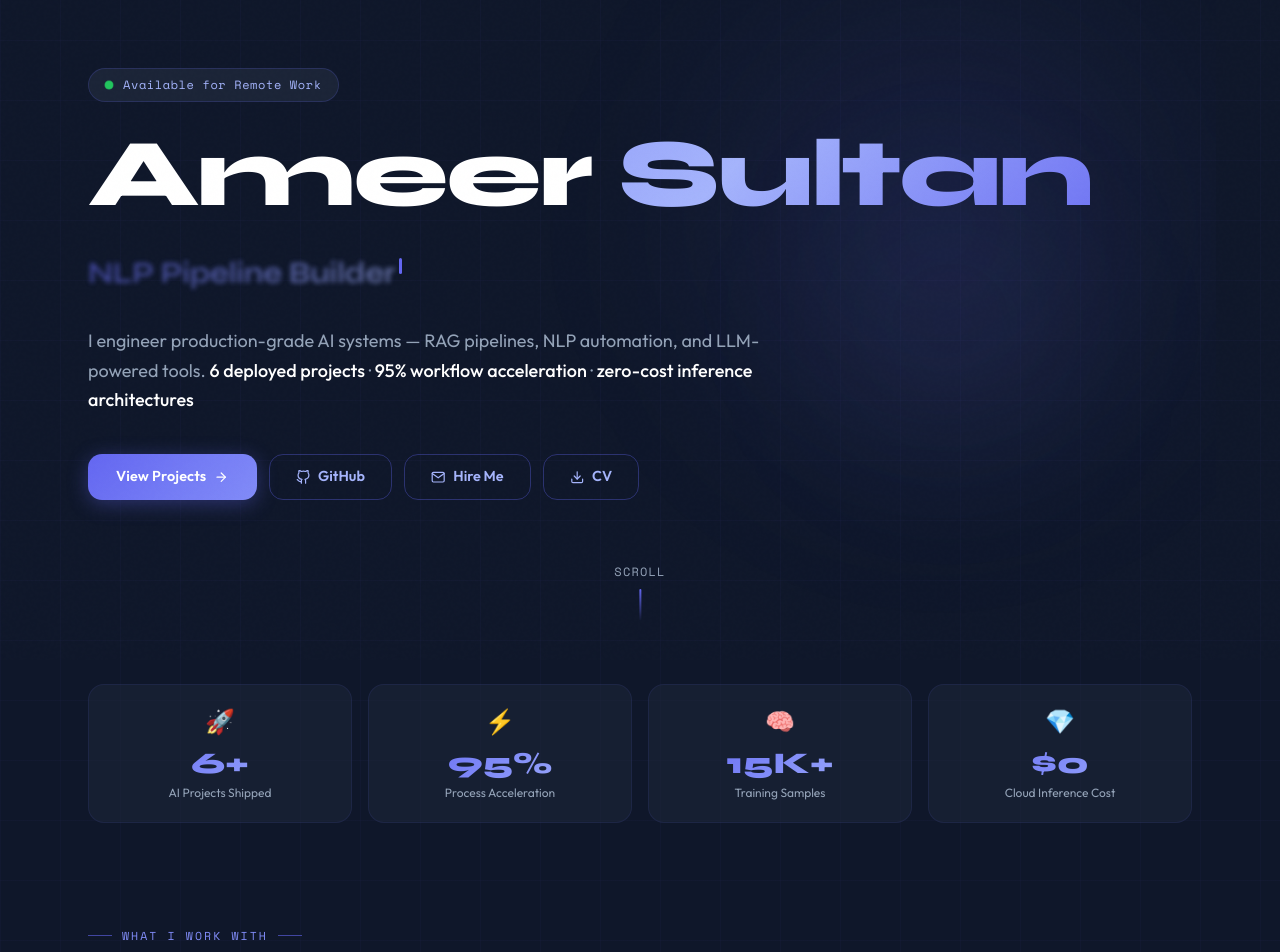
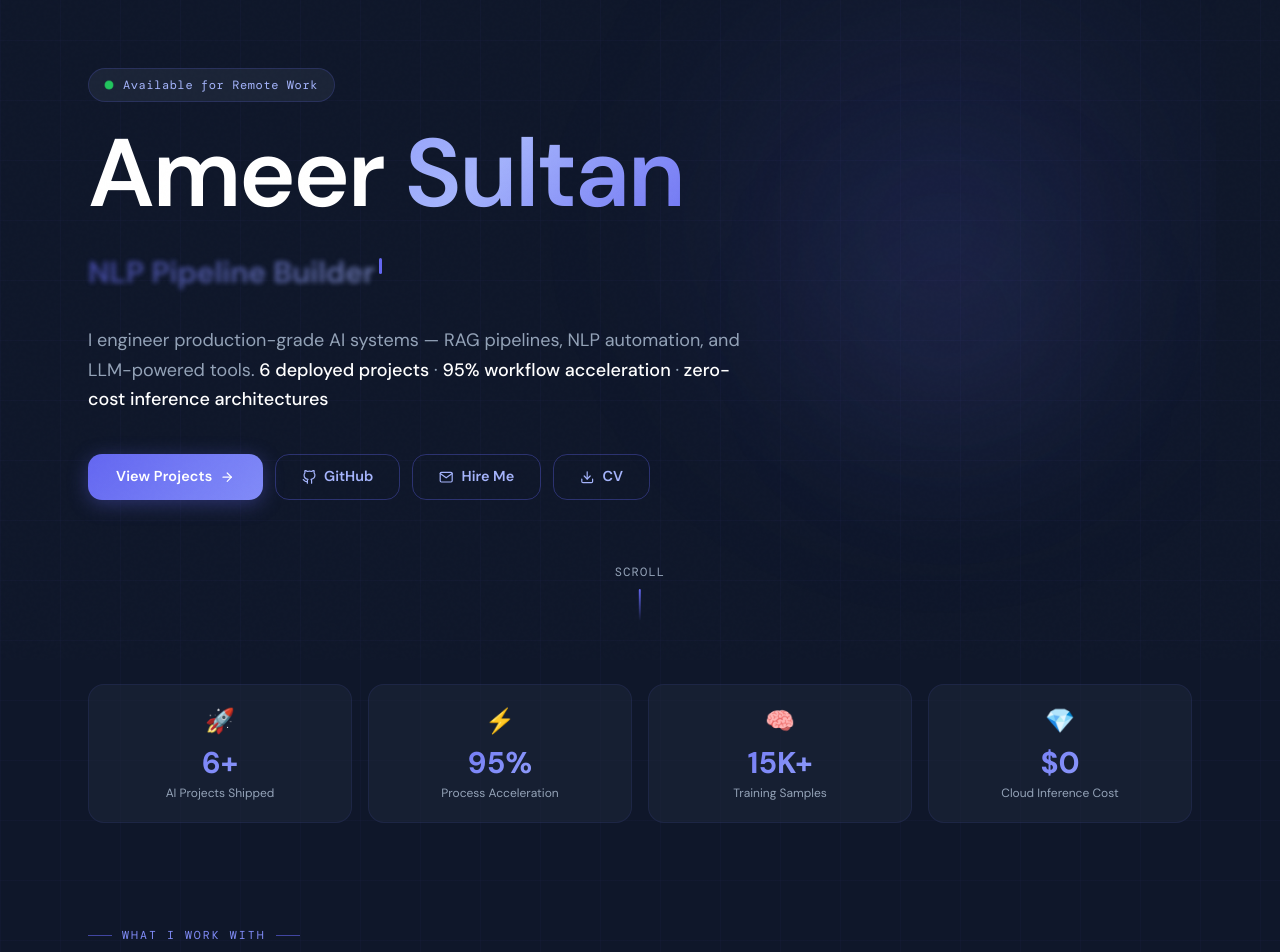
Before and after one commit to Ameer3716/Portfolio, a React (Create React App) app in the folder client/: page / in a window 1280 px wide. Shown: the part 140-1092 px from the top of the page. Built offline with nearby package versions, Linux system fonts and the light colour scheme; the HTML template or start-up script is replaced by a standard one.

Commit message:
Updation

```diff
--- a/client/src/index.css
+++ b/client/src/index.css
@@ -1,4 +1,4 @@
-@import url('https://fonts.googleapis.com/css2?family=Syne:wght@400;500;600;700;800&family=Space+Mono:wght@400;700&family=Outfit:wght@300;400;500;600;700&display=swap');
+@import url('https://fonts.googleapis.com/css2?family=DM+Sans:ital,opsz,wght@0,9..40,300;0,9..40,400;0,9..40,500;0,9..40,600;0,9..40,700;1,9..40,400&family=DM+Mono:wght@400;500&display=swap');
 @tailwind base;
 @tailwind components;
 @tailwind utilities;
@@ -21,7 +21,7 @@ html { scroll-behavior: smooth; }
 
 body {
   margin: 0;
-  font-family: 'Outfit', sans-serif;
+  font-family: 'DM Sans', sans-serif;
   background: #0F172A;
   color: #E2E8F0;
   overflow-x: hidden;
@@ -78,8 +78,8 @@ body {
 }
 
 /* ── TYPOGRAPHY ──────────────────────────────────────────────────── */
-.font-display { font-family: 'Syne', sans-serif; }
-.font-mono { font-family: 'Space Mono', monospace; }
+.font-display { font-family: 'DM Sans', sans-serif; }
+.font-mono { font-family: 'DM Mono', monospace; }
 
 /* ── GRADIENT TEXT ───────────────────────────────────────────────── */
 .gradient-text {
@@ -308,7 +308,7 @@ body {
 
 /* ── SECTION LABEL ───────────────────────────────────────────────── */
 .section-label {
-  font-family: 'Space Mono', monospace;
+  font-family: 'DM Mono', monospace;
   font-size: 0.72rem;
   letter-spacing: 0.18em;
   text-transform: uppercase;
--- a/client/src/pages/About.jsx
+++ b/client/src/pages/About.jsx
@@ -46,7 +46,7 @@ export default function About() {
         {/* Header */}
         <motion.div variants={itemVariants} className="mb-14">
           <p className="section-label">Who I am</p>
-          <h1 className="font-display text-5xl md:text-6xl font-extrabold text-white mb-3">
+          <h1 className="font-display text-5xl md:text-6xl font-bold text-white mb-3">
             Ameer <span className="gradient-text-animate">Sultan</span>
           </h1>
           <div className="section-divider" />
--- a/client/src/pages/Contact.jsx
+++ b/client/src/pages/Contact.jsx
@@ -79,7 +79,7 @@ export default function Contact() {
         {/* Header */}
         <motion.div variants={itemVariants} className="mb-14">
           <p className="section-label">Let's connect</p>
-          <h1 className="font-display text-5xl font-extrabold text-white mb-2">
+          <h1 className="font-display text-5xl font-bold text-white mb-2">
             Get In <span className="gradient-text-animate">Touch</span>
           </h1>
           <div className="section-divider" />
--- a/client/src/pages/Home.jsx
+++ b/client/src/pages/Home.jsx
@@ -120,7 +120,7 @@ export default function Home() {
           {/* Name */}
           <motion.h1
             variants={itemVariants}
-            className="font-display text-6xl md:text-8xl font-extrabold text-white leading-none mb-4 tracking-tight"
+            className="font-display text-6xl md:text-8xl font-semibold text-white leading-none mb-4 tracking-tight"
           >
             Ameer{" "}
             <span className="gradient-text-animate">Sultan</span>
@@ -204,7 +204,7 @@ export default function Home() {
               className="stat-card"
             >
               <div className="text-2xl mb-2">{stat.icon}</div>
-              <p className="text-3xl font-extrabold gradient-text font-display mb-1">
+              <p className="text-3xl font-bold gradient-text font-display mb-1">
                 {statsVisible ? <Counter target={stat.value} /> : stat.value}
               </p>
               <p className="text-xs text-[#94A3B8] leading-snug">{stat.label}</p>
@@ -226,7 +226,7 @@ export default function Home() {
         >
           <div>
             <p className="section-label">Selected work</p>
-            <h2 className="font-display text-4xl font-extrabold text-white">Featured Projects</h2>
+            <h2 className="font-display text-4xl font-bold text-white">Featured Projects</h2>
             <div className="section-divider" />
           </div>
           <Link
@@ -267,7 +267,7 @@ export default function Home() {
         >
           <div className="orb" style={{ width: 400, height: 400, background: "radial-gradient(circle, rgba(99,102,241,0.15) 0%, transparent 70%)", top: "50%", left: "50%", transform: "translate(-50%, -50%)" }} />
           <p className="section-label justify-center">Open to opportunities</p>
-          <h2 className="font-display text-3xl md:text-5xl font-extrabold text-white mb-4">Let's Build Something Together</h2>
+          <h2 className="font-display text-3xl md:text-5xl font-bold text-white mb-4">Let's Build Something Together</h2>
           <p className="text-[#94A3B8] max-w-lg mx-auto mb-8">
             Looking for AI developer roles, internships, and freelance collaborations. I respond within 24 hours.
           </p>
--- a/client/src/pages/Projects.jsx
+++ b/client/src/pages/Projects.jsx
@@ -14,7 +14,7 @@ export default function Projects() {
     <div className="min-h-screen pt-28 pb-20 px-6 max-w-6xl mx-auto">
       <motion.div initial={{ opacity: 0, y: 24 }} animate={{ opacity: 1, y: 0 }} transition={{ duration: 0.5 }}>
         <p className="section-label">My work</p>
-        <h1 className="font-display text-5xl font-extrabold text-white mb-2">
+        <h1 className="font-display text-5xl font-bold text-white mb-2">
           All <span className="gradient-text">Projects</span>
         </h1>
         <div className="section-divider" />
```
